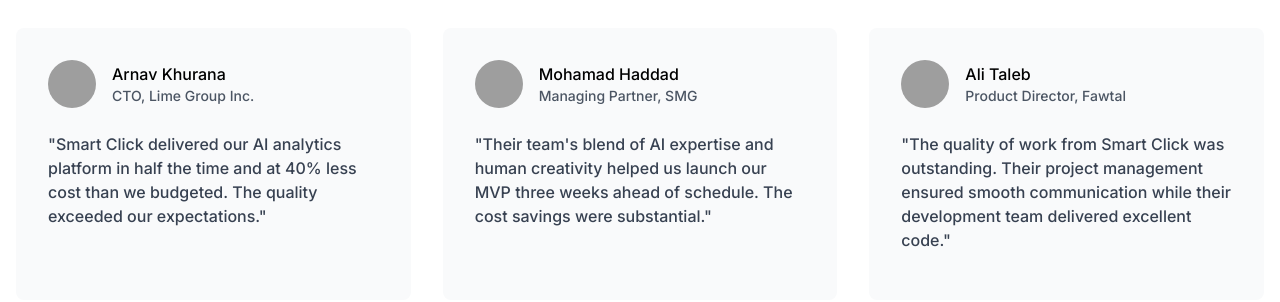
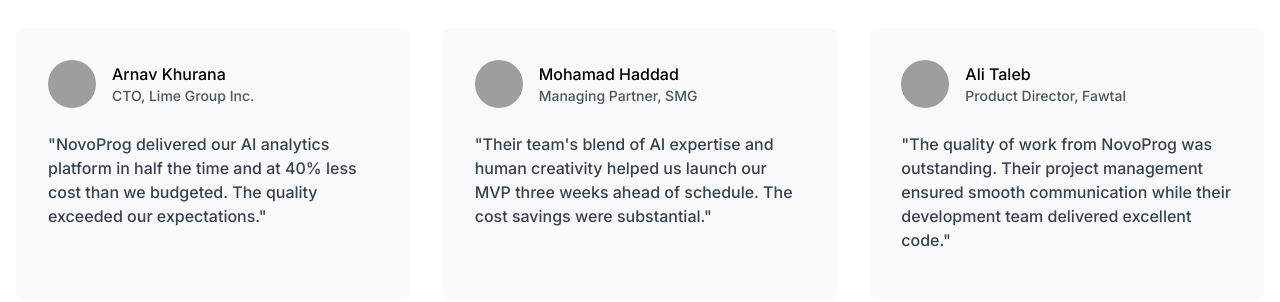
Before and after one commit to loushiano/novo_landing, a Nuxt app: page / in a window 1280 px wide. Shown: the part 2700-3002 px from the top of the page. Built offline with nearby package versions, Linux system fonts and the light colour scheme; grey boxes are pictures that could not be loaded.

Commit message:
fixed rendering issue

```diff
--- a/pages/index.vue
+++ b/pages/index.vue
@@ -388,7 +388,7 @@
             </div>
           </div>
           <p class="text-neutral-700 mb-4">
-            "Smart Click delivered our AI analytics platform in half the time
+            "NovoProg delivered our AI analytics platform in half the time
             and at 40% less cost than we budgeted. The quality exceeded our
             expectations."
           </p>
@@ -438,7 +438,7 @@
             </div>
           </div>
           <p class="text-neutral-700 mb-4">
-            "The quality of work from Smart Click was outstanding. Their project
+            "The quality of work from NovoProg was outstanding. Their project
             management ensured smooth communication while their development team
             delivered excellent code."
           </p>
```
